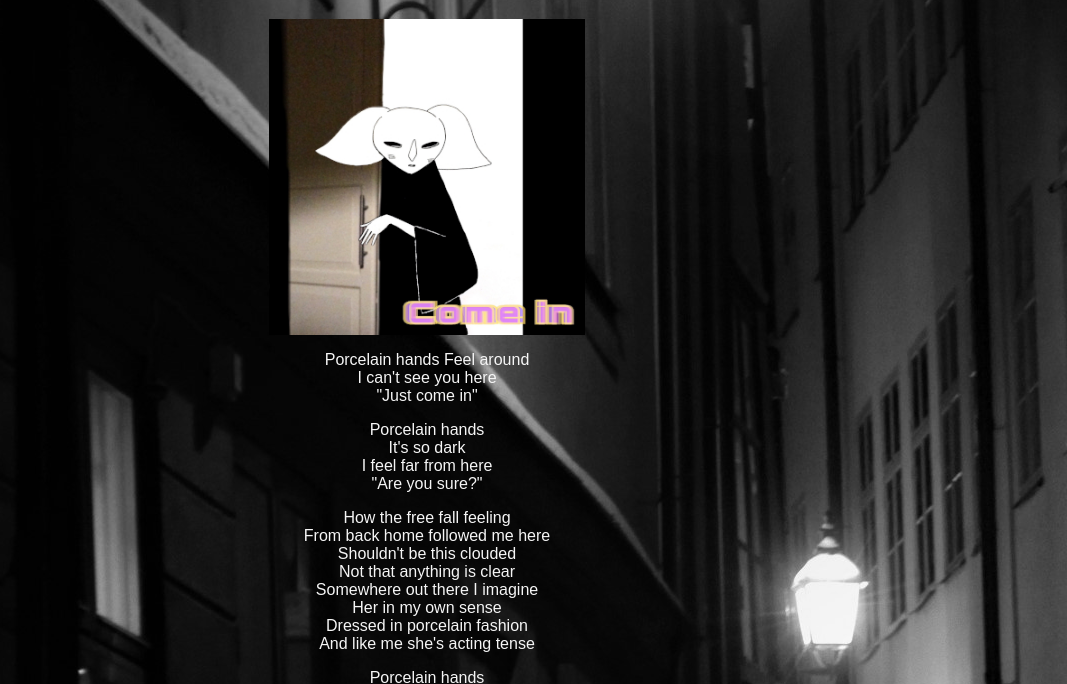
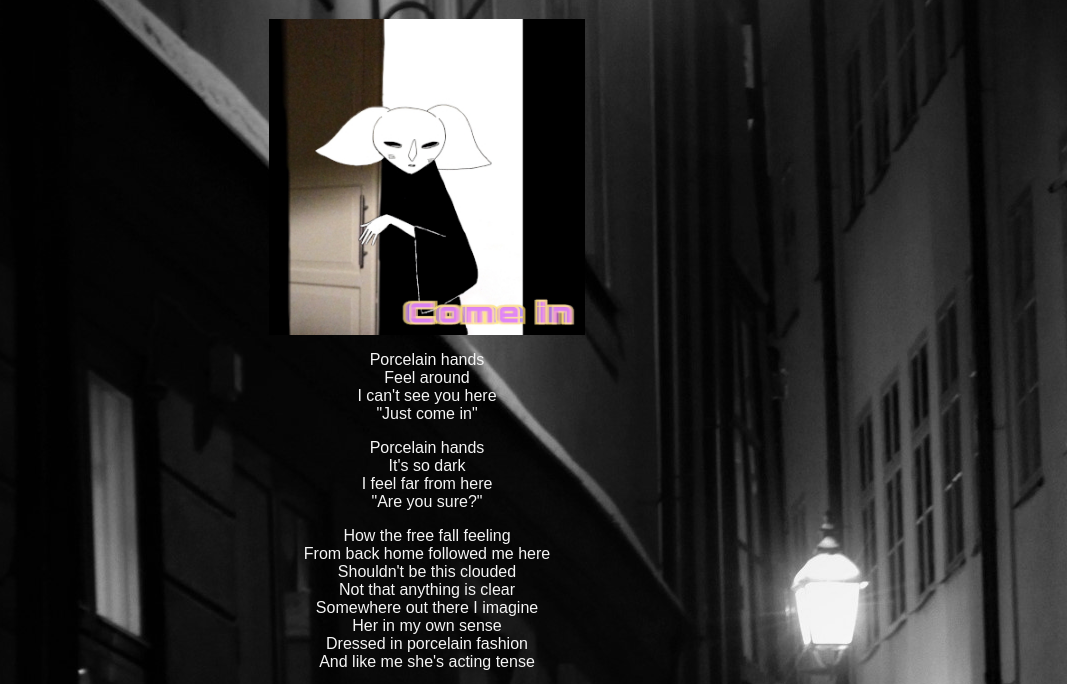
Before and after one commit to Domaiki/EE19-ar2, a plain HTML site: page 1-grunder/weatherday/weatherday.html in a window 1280 px wide. Shown: the part 62-746 px from the top of the page, without its empty margins (213-1280 px from the left). Drawn offline with Linux system fonts and the light colour scheme; a web font is replaced by a local one.

Commit message:
fixed linebreak

```diff
--- a/1-grunder/weatherday/weatherday.html
+++ b/1-grunder/weatherday/weatherday.html
@@ -10,7 +10,7 @@
 <body>
     <h1>Weatherday - Porcelain Hands</h1>
     <img src="./bilder/weatherday.jpeg" alt="comein" class="center">
-    <p>Porcelain hands
+    <p>Porcelain hands<br>
         Feel around<br>
         I can't see you here<br>
         "Just come in"<br></p>
```
